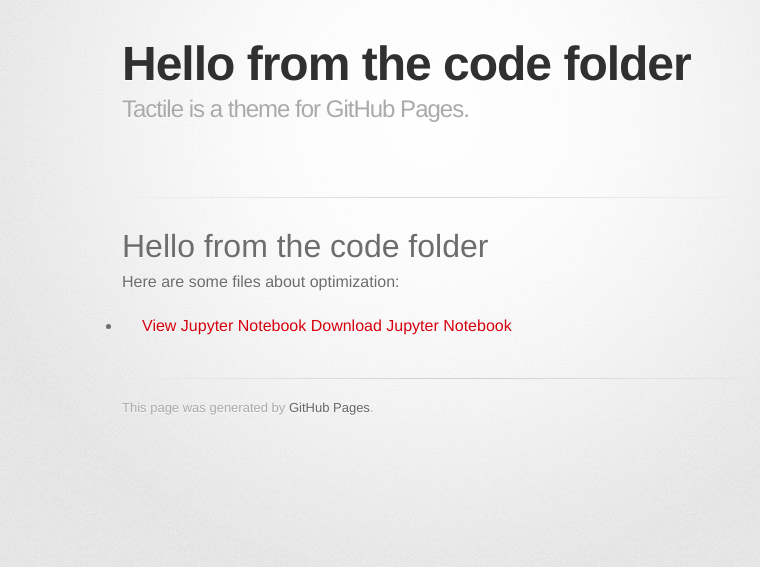
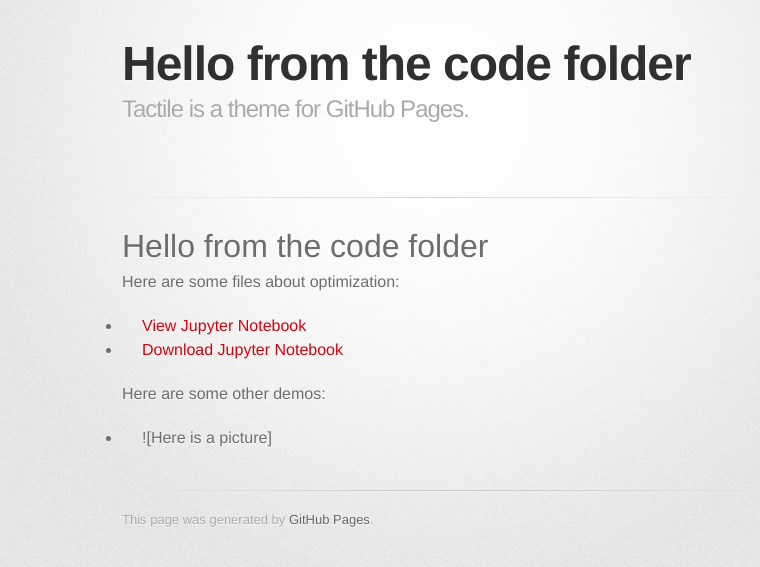
Before and after one commit to zhangluoben/zhangluoben.github.io, a Jekyll site: the page built from code/index.md, in a window 1280 px wide. Shown: the top 567 px of the page, without its empty margins (208-968 px from the left). Built offline with Jekyll 4.4.1, drawn with Linux system fonts in a browser that asks for light colours; some web fonts are replaced; our own code applies the rules of GitHub Pages for plain Markdown files.

Commit message:
Update index.md

```diff
--- a/code/index.md
+++ b/code/index.md
@@ -2,4 +2,7 @@
 
 Here are some files about optimization:
 - [View Jupyter Notebook](Zhang-westvaco.html)
-[Download Jupyter Notebook](Zhang-westvaco.html)
+- [Download Jupyter Notebook](Zhang-westvaco.html)
+
+Here are some other demos:
+- ![Here is a picture]
```
